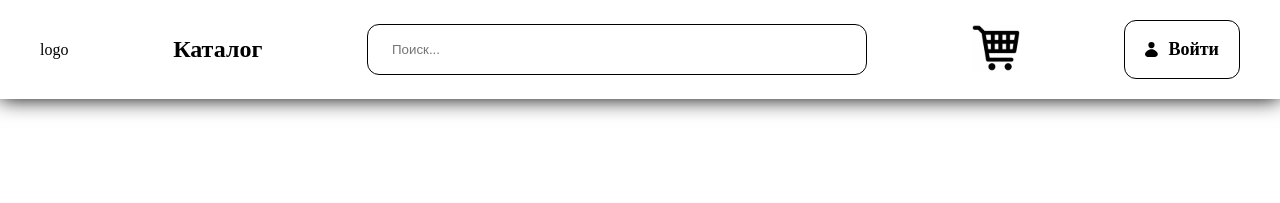
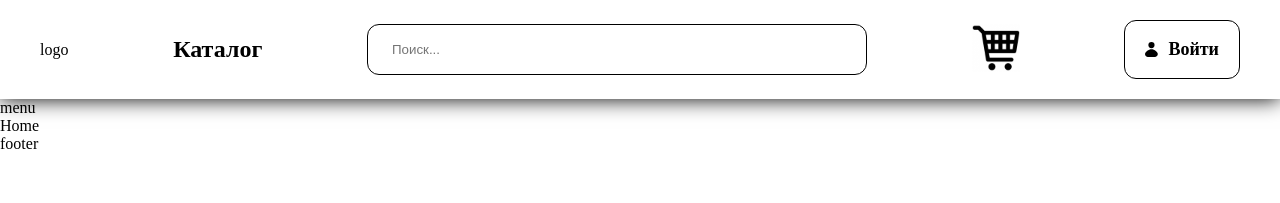
Before and after one commit to Eugen989/Delivery_site, a React (Vite) app in the folder delivery-site/: page / in a window 1280 px wide. Shown: the top 203 px of the page. Built offline with nearby package versions, Linux system fonts and the light colour scheme.

Commit message:
Third commit

```diff
--- a/delivery-site/src/App.tsx
+++ b/delivery-site/src/App.tsx
@@ -1,11 +1,66 @@
 import './components/styles/App.css';
 //import MyButton from './components/UI/button/MyButton';
 import "./components/styles/index.css";
-import Navbar from "./components/navbar/navbar.tsx";
+import Navbar from "./components/navbar/Navbar.tsx";
+import * as React from "react";
+import { createRoot } from "react-dom/client";
+import {
+  createBrowserRouter,
+  RouterProvider,
+  Route,
+  Link,
+  Outlet
+} from "react-router-dom";
+import Home from './pages/home/Home.tsx';
+import Products from './pages/products/Products.tsx';
+import Login from './pages/login/Login.tsx';
+import Menu from './components/menu/Menu.tsx';
+import Footer from './components/footer/Footer.tsx';
+
+
 
 function App() {
+    const Layout = () => {
+        return (
+            <div className='main'>
+                <Navbar/>
+                <div className='container'>
+                    <div className='menuContainer'>
+                        <Menu/>
+                    </div>
+                    <div className='contentContainer'>
+                        <Outlet></Outlet>
+                    </div>
+                    <Footer/>
+                </div>
+
+            </div>
+        )
+    }
+
+    const router = createBrowserRouter([
+        {
+        path: "/",
+        element: <Layout/>,
+        children: [
+            {
+                path: "/",
+                element: <Home/>
+            },
+            {
+                path: "/product",
+                element: <Home/>
+            },
+        ]
+        },
+        {
+            path: "login",
+            element: <Login/>
+        }
+    ])
+
     return (
-        <Navbar/>
+        <RouterProvider router={router}/>
     )
 }
 
--- /dev/null
+++ b/delivery-site/src/components/footer/Footer.tsx
@@ -0,0 +1,9 @@
+import "./footer.module.css";
+
+const Footer = () => {
+    return (
+        <div className="footer"> footer </div>
+    )
+};
+
+export default Footer;
--- /dev/null
+++ b/delivery-site/src/components/footer/footer.module.css
@@ -0,0 +1,3 @@
+.footer {
+
+}
--- /dev/null
+++ b/delivery-site/src/components/menu/Menu.tsx
@@ -0,0 +1,9 @@
+import "./menu.module.css";
+
+const Menu = () => {
+    return (
+        <div className="menu"> menu </div>
+    )
+};
+
+export default Menu;
--- /dev/null
+++ b/delivery-site/src/components/menu/menu.module.css
@@ -0,0 +1,3 @@
+.menu {
+
+}
--- /dev/null
+++ b/delivery-site/src/pages/home/Home.tsx
@@ -0,0 +1,9 @@
+import "./home.module.css";
+
+const Home = () => {
+    return (
+        <div className="home"> Home </div>
+    )
+};
+
+export default Home;
--- /dev/null
+++ b/delivery-site/src/pages/home/home.module.css
@@ -0,0 +1,3 @@
+.home {
+    background-color: red;
+}
--- /dev/null
+++ b/delivery-site/src/pages/login/Login.tsx
@@ -0,0 +1,9 @@
+import "./login.module.css";
+
+const Login = () => {
+    return (
+        <div className="login"> login </div>
+    )
+};
+
+export default Login;
--- /dev/null
+++ b/delivery-site/src/pages/login/login.module.css
@@ -0,0 +1,3 @@
+.login {
+
+}
--- /dev/null
+++ b/delivery-site/src/pages/products/Products.tsx
@@ -0,0 +1,9 @@
+import "./products.module.css";
+
+const Products = () => {
+    return (
+        <div className="products"> products </div>
+    )
+};
+
+export default Products;
--- /dev/null
+++ b/delivery-site/src/pages/products/products.module.css
@@ -0,0 +1,3 @@
+.products {
+
+}
```
